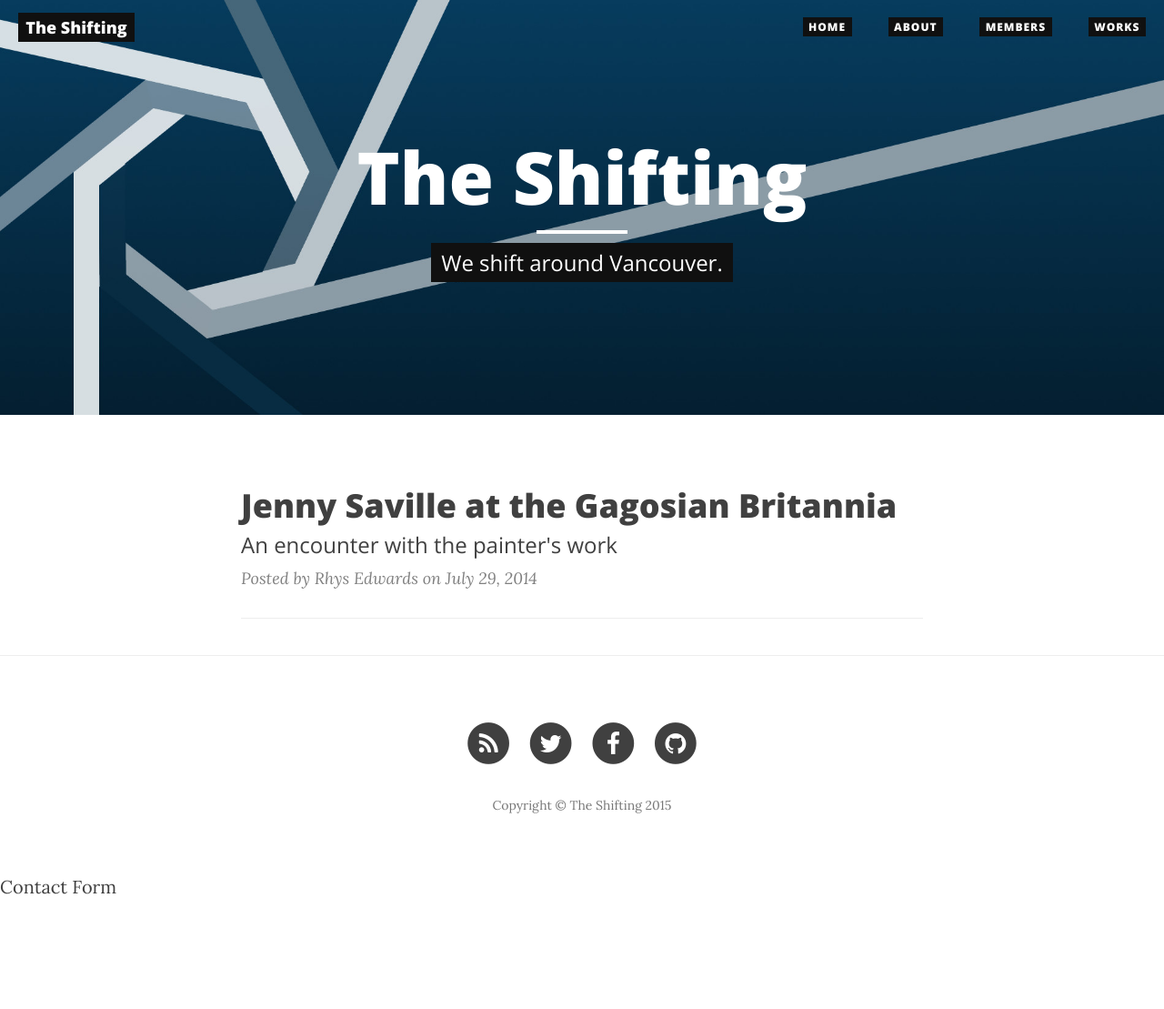
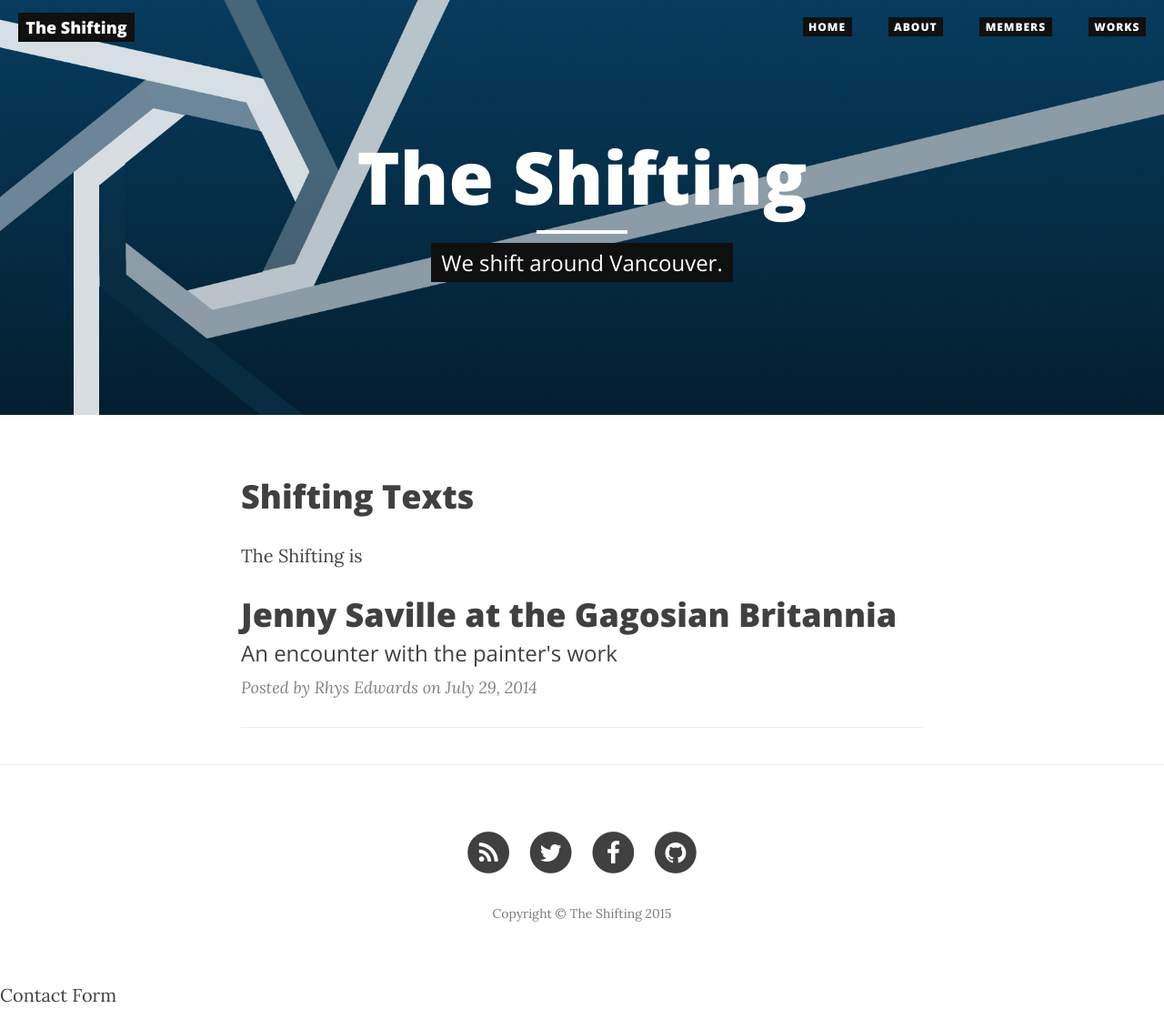
Before and after one commit to adriandgr/shifting-website, a Jekyll site: the page built from index.html, in a window 1280 px wide. Shown: the whole page at 91% size. Built offline with Jekyll 4.4.1, drawn with Linux system fonts in a browser that asks for light colours; nearby versions of some CDN libraries; the list of posts is cut into pages by our own code; before the commit the page ends 989 px from its top, so only the background shows below that.

Commit message:
Onzo: pagination update

```diff
--- a/index.html
+++ b/index.html
@@ -2,6 +2,10 @@
 layout: page
 description: "We shift around Vancouver."
 ---
+
+<h1>Shifting Texts</h1>
+
+<p>The Shifting is </p>
 
 {% for post in paginator.posts %}
 <div class="post-preview">
```
Also changed, not shown: 1 other file.
